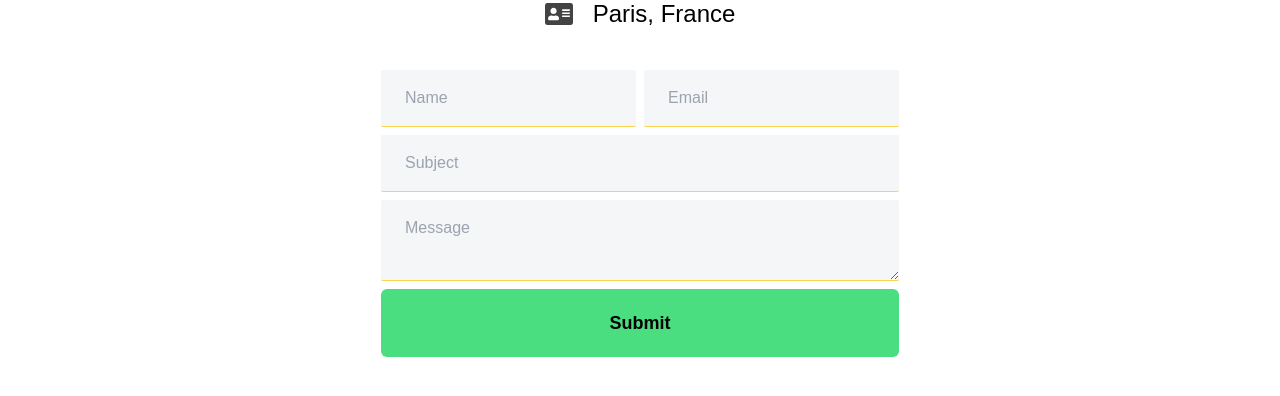
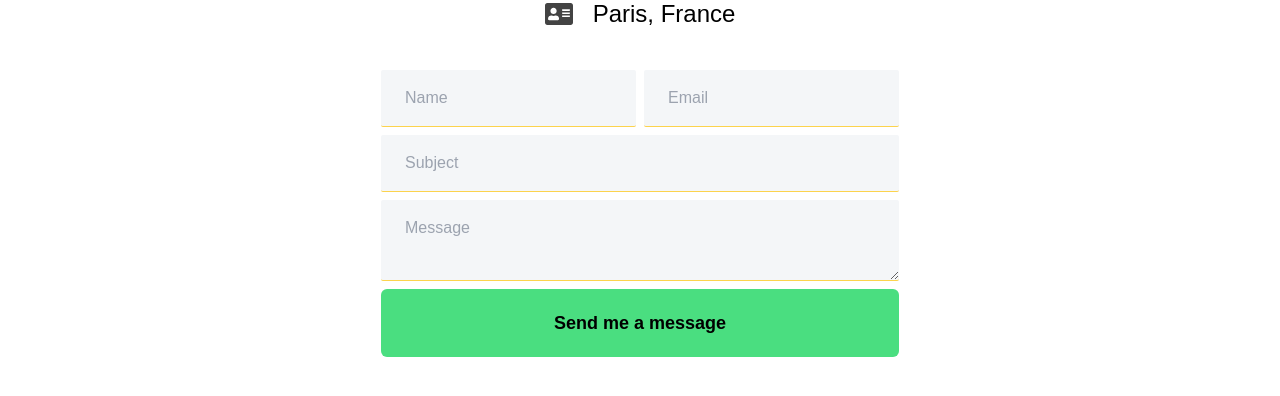
Before and after one commit to mrnguyencoder/myportfolio, a React (Create React App) app: page /contact in a window 1280 px wide. Shown: the part 322-718 px from the top of the page. Built offline with nearby package versions, Linux system fonts and the light colour scheme.

Commit message:
formsubmit.co

```diff
--- a/src/pages/Contact.js
+++ b/src/pages/Contact.js
@@ -1,15 +1,24 @@
 import React from 'react';
 import { FaAddressCard, FaPhoneVolume } from "react-icons/fa";
 import { SiGmail } from 'react-icons/si';
+import { motion } from 'framer-motion';
 import { useForm } from "react-hook-form";
-import { motion } from 'framer-motion';
 
 function Contact() {
-  const { handleSubmit, register} = useForm();
-  const onSubmit = values => console.log(values);
+  const {
+    register, trigger,
+    formState: { errors },
+  } = useForm();
+
+  const onSubmit = async (e) => {
+    const isValid = await trigger();
+    if (!isValid) {
+      e.prevenDefault();
+    }
+  };
 
   return (
-    <motion.section className=''
+    <motion.section className='container'
       initial="hidden"
       whileInView="visible"
       viewport={{ one: true, amount: 0.5 }}
@@ -37,30 +46,76 @@ function Contact() {
           </div>
         </div>
         <form
-            onSubmit={handleSubmit(onSubmit)}
+            onSubmit={onSubmit}
+            target="_blank"
+            action='https://formsubmit.co/mr.nguyencoder@gmail.com'
+            method='POST'
             className="flex flex-col space-y-2 w-fit mx-auto"
         >
           <div className='flex space-x-2'>
-            <input placeholder='Name' className='outline-none bg-slate-400/10 rounded-sm border-b px-6 py-4 border-amber-300 text-gray-500 transition-all focus:border-amber-500 focus:text-gray-800' type="text"
+            <input placeholder='Name'
+                   className='outline-none bg-slate-400/10 rounded-sm border-b px-6 py-4 border-amber-300 text-gray-500 transition-all focus:border-amber-500 focus:text-gray-800'
+                   type="text"
                    {...register("name", {
-                  validate: value => value !== "admin" || "Nice try!"
+                    required: true,
+                    maxLength: 100,
                   })}
                   />
-            <input placeholder='Email' className='outline-none bg-slate-400/10 rounded-sm border-b px-6 py-4 border-amber-300 text-gray-500 transition-all focus:border-amber-500 focus:text-gray-800' type="email"
+                  {errors.name && (
+              <p className="text-red mt-1">
+                {errors.name.type === "required" && "This field is required."}
+                {errors.name.type === "maxLength" && "Max length is 100 char."}
+              </p>
+            )}
+            <input placeholder='Email'
+                   className='outline-none bg-slate-400/10 rounded-sm border-b px-6 py-4 border-amber-300 text-gray-500 transition-all focus:border-amber-500 focus:text-gray-800'
+                   type="email"
                    {...register("email", {
-                required: "Required",
-                pattern: {
-                  value: /^[A-Z0-9._%+-]+@[A-Z0-9.-]+\.[A-Z]{2,}$/i,
-                  message: "invalid email address"
-                }
+                    required: true,
+                    pattern: /^[A-Z0-9._%+-]+@[A-Z0-9.-]+\.[A-Z]{2,}$/i,
                   })}
                   />
+                  {errors.email && (
+              <p className="text-red mt-1">
+                {errors.email.type === "required" && "This field is required."}
+                {errors.email.type === "pattern" && "Invalid email address."}
+              </p>
+            )}
           </div>
-          <input placeholder='Subject' className='outline-none bg-slate-400/10 rounded-sm border-b px-6 py-4 border-amber-300 text-gray-500 transition-all focus:border-amber-500 focus:text-gray-800' type="text"
-                {...register("subject")}
+          <input placeholder='Subject'
+                 className='outline-none bg-slate-400/10 rounded-sm border-b px-6 py-4 border-amber-300 text-gray-500 transition-all focus:border-amber-500 focus:text-gray-800'
+                 type="text"
+                 {...register("subject", {
+                  required: true,
+                  maxLength: 300,
+                })}
                 />
-          <textarea {...register("message")} placeholder='Message' className='outline-none bg-slate-400/10 rounded-sm border-b px-6 py-4 border-amber-300 text-gray-500 transition-all focus:border-amber-500 focus:text-gray-800'/>
-          <button type='submit' className='bg-green-400 py-5 px-10 rounded-md font-bold text-lg'>Submit</button>
+                {errors.name && (
+            <p className="text-red mt-1">
+              {errors.name.type === "required" && "This field is required."}
+              {errors.name.type === "maxLength" && "Max length is 300 char."}
+            </p>
+          )}
+          <textarea name="message"
+                    placeholder='Message'
+                    className='outline-none bg-slate-400/10 rounded-sm border-b px-6 py-4 border-amber-300 text-gray-500 transition-all focus:border-amber-500 focus:text-gray-800'
+                    {...register("message", {
+                      required: true,
+                      maxLength: 2000,
+                    })}
+                    />
+                   {errors.message && (
+              <p className="text-red mt-1">
+                {errors.message.type === "required" &&
+                  "This field is required."}
+                {errors.message.type === "maxLength" &&
+                  "Max length is 2000 char."}
+              </p>
+            )}
+          <button type='submit'
+                  className='bg-green-400 py-5 px-10 rounded-md font-bold text-lg'>
+                  Send me a message
+          </button>
         </form>
      </div>
     </motion.section>
```
Also changed, not shown: src/assets/contact.png (deleted). Lines whose indentation alone changed are shown as unchanged.
